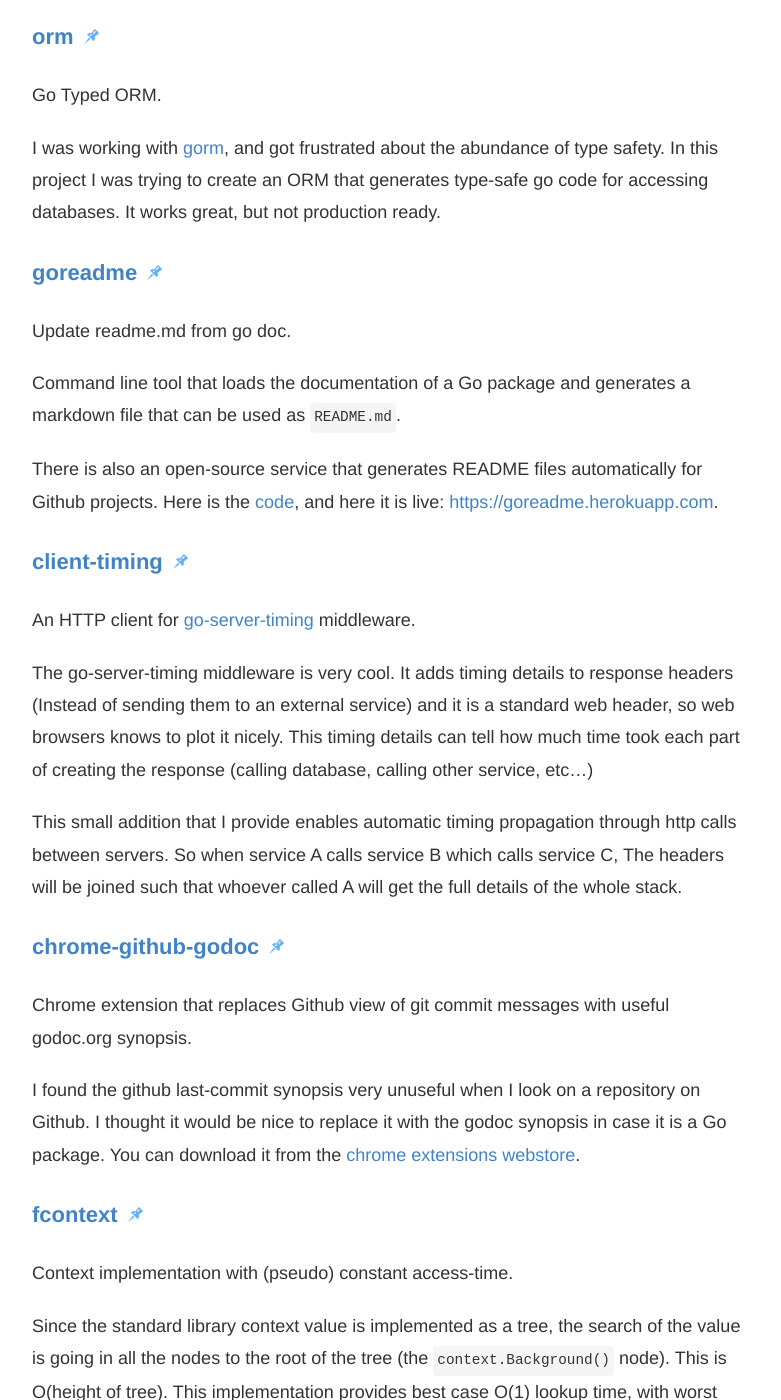
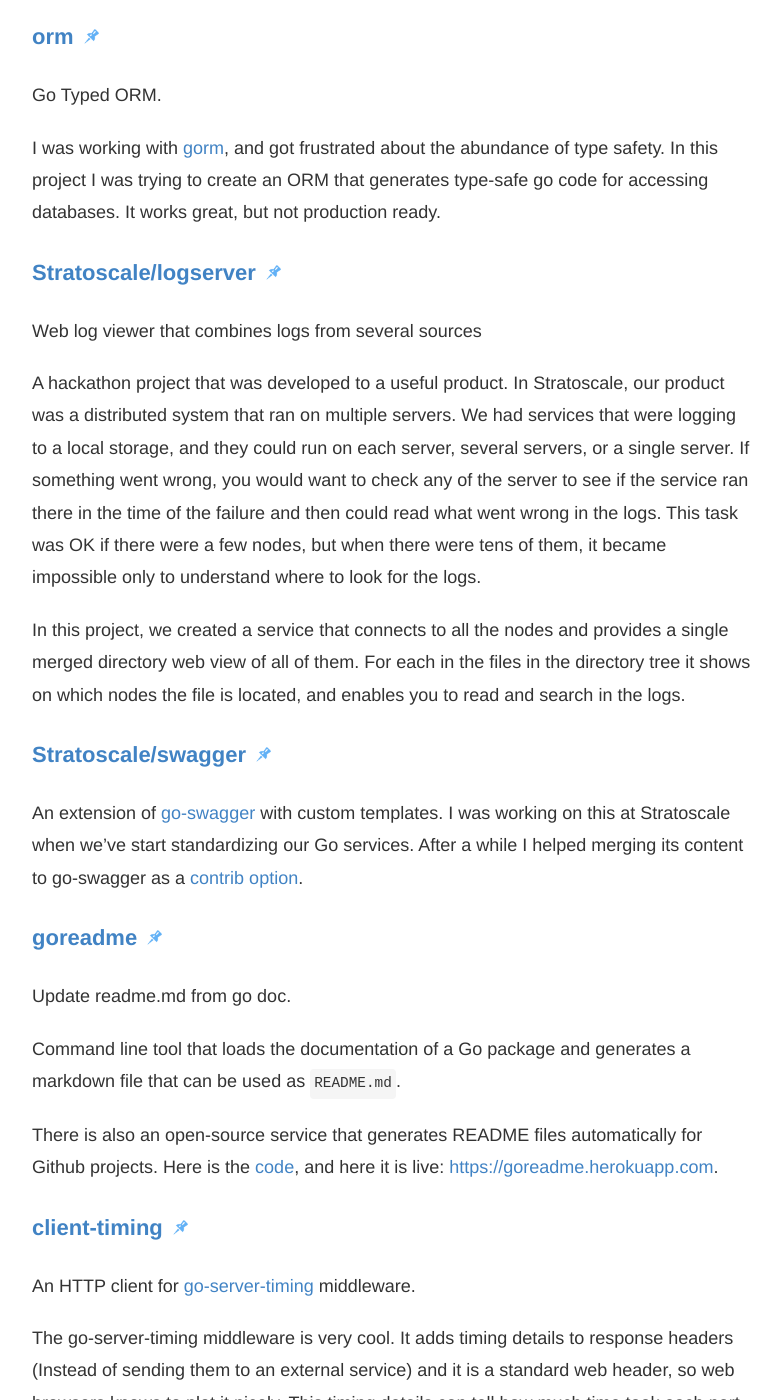
Before and after one commit to posener/posener.github.io, a Jekyll site: the page built from about.md, in a window 1280 px wide and 1400 px high, scrolled down 2083 px. Shown: the whole window, without its empty margins (248-1029 px from the left). Built offline with Jekyll 4.4.1, drawn with Linux system fonts in a browser that asks for light colours; some of the changed text lies outside the part shown.

Commit message:
Add logserver to about

````diff
--- a/about.md
+++ b/about.md
@@ -18,15 +18,21 @@
 
 > Bash completion written in go + bash completion for go command.
 
-My most popular creation, mainly because it is used by [hashicorp](https://github.com/hashicorp) in some of their products. It enables a go binary to bash-complete itself (or other binary). All the completion logic is done in Go code. The way it works is that when the completion is needed, the same binary runs with special environment variables, and it then functions as completion logic for the shell.
+My most popular creation, mainly because it is used by [hashicorp](https://github.com/hashicorp) in some of
+their products. It enables a go binary to bash-complete itself (or other binary). All the completion logic is
+done in Go code. The way it works is that when the completion is needed, the same binary runs with special
+environment variables, and it then functions as completion logic for the shell.
 
-A bonus package in this project is [`gocomplete`](https://github.com/posener/complete/tree/master/gocomplete) which is bash completion for the Go command line, written in Go.
+A bonus package in this project is [`gocomplete`](https://github.com/posener/complete/tree/master/gocomplete)
+which is bash completion for the Go command line, written in Go.
 
 ### [gitfs](https://github.com/posener/gitfs)
 
 > A complete solution for static files in Go code.
 
-I thought it would be nice to be able to import static file without the burden of `go generate` command any time they are changed. In this project I'm using mostly Github APIs to get static files the program wants to open. The usage is as simple as:
+I thought it would be nice to be able to import static file without the burden of `go generate` command any time
+they are changed. In this project I'm using mostly Github APIs to get static files the program wants to open.
+The usage is as simple as:
 
 ```go
 fs, err := gitfs.New("github.com/user/repo/path@version")
@@ -37,63 +43,107 @@
 
 One of the nice things here is that the `fs` object is an implementation of the standard `http.FileSystem` interface.
 
-I then extended the library to be able to load the files from local directory for development purposes. And then extended it to convert the filesystem to be contained in a Go file that enables binary packing of the filesystem. Transiting from either of these modes is automatic.
+I then extended the library to be able to load the files from local directory for development purposes. And then
+extended it to convert the filesystem to be contained in a Go file that enables binary packing of the
+filesystem. Transiting from either of these modes is automatic.
 
-This library also contains some `http.FileSystem` goodies in the [fsutil](https://github.com/posener/gitfs/tree/master/fsutil) package, which enable walking over the files in the filesystem and loading Go templates from them - they can be used with any implementation of `http.FileSystem`.
+This library also contains some `http.FileSystem` goodies in the
+[fsutil](https://github.com/posener/gitfs/tree/master/fsutil) package, which enable walking over the files in
+the filesystem and loading Go templates from them - they can be used with any implementation of
+`http.FileSystem`.
 
 ### [h2conn](https://github.com/posener/h2conn)
 
 > HTTP2 client-server full-duplex connection.
 
-A wrapper around Go's standard http2 functions, that provide a simple reader and writer interfaces for using both on the server side and the client side.
+A wrapper around Go's standard http2 functions, that provide a simple reader and writer interfaces for using
+both on the server side and the client side.
 
 ### [wstest](https://github.com/posener/wstest)
 
 > Go websocket client for unit testing of a websocket handler.
 
-If you have a Gorilla websocket handler, and want to test it without starting the server (similar to the http testing in Go), this package is for you.
+If you have a Gorilla websocket handler, and want to test it without starting the server (similar to the http
+testing in Go), this package is for you.
 
 ### [orm](https://github.com/posener/orm)
 
 > Go Typed ORM.
 
-I was working with [gorm](https://github.com/jinzhu/gorm), and got frustrated about the abundance of type safety. In this project I was trying to create an ORM that generates type-safe go code for accessing databases. It works great, but not production ready.
+I was working with [gorm](https://github.com/jinzhu/gorm), and got frustrated about the abundance of type
+safety. In this project I was trying to create an ORM that generates type-safe go code for accessing
+databases. It works great, but not production ready.
+
+### [Stratoscale/logserver](https://github.com/Stratoscale/logserver)
+
+> Web log viewer that combines logs from several sources
+
+A hackathon project that was developed to a useful product.
+In Stratoscale, our product was a distributed system that ran on multiple servers.
+We had services that were logging to a local storage, and they could run on each server, several servers,
+or a single server. If something went wrong, you would want to check any of the server to see if the service
+ran there in the time of the failure and then could read what went wrong in the logs.
+This task was OK if there were a few nodes, but when there were tens of them, it became impossible only to
+understand where to look for the logs.
+
+In this project, we created a service that connects to all the nodes and provides a single merged directory
+web view of all of them. For each in the files in the directory tree it shows on which nodes the file is
+located, and enables you to read and search in the logs.
+
+### [Stratoscale/swagger](https://github.com/Stratoscale/swagger)
+
+An extension of [go-swagger](https://github.com/go-swagger/go-swagger) with custom templates. I was working on
+this at Stratoscale when we've start standardizing our Go services. After a while I helped merging its content
+to go-swagger as a [contrib option](https://github.com/go-swagger/go-swagger/tree/94886a08ebe16708d905b36452d457d7a69b907f/generator/templates/contrib/stratoscale).
 
 ### [goreadme](https://github.com/posener/goreadme)
 
 > Update readme.md from go doc.
 
-Command line tool that loads the documentation of a Go package and generates a markdown file that can be used as `README.md`.
+Command line tool that loads the documentation of a Go package and generates a markdown file that can be used
+as `README.md`.
 
-There is also an open-source service that generates README files automatically for Github projects. Here is the [code](https://github.com/posener/goreadme-server), and here it is live: [https://goreadme.herokuapp.com](https://goreadme.herokuapp.com).
+There is also an open-source service that generates README files automatically for Github projects. Here is the
+[code](https://github.com/posener/goreadme-server), and here it is live:
+[https://goreadme.herokuapp.com](https://goreadme.herokuapp.com).
 
 ### [client-timing](https://github.com/posener/client-timing)
 
 > An HTTP client for [go-server-timing](https://github.com/mitchellh/go-server-timing) middleware.
 
-The go-server-timing middleware is very cool. It adds timing details to response headers (Instead of sending them to an external service) and it is a standard web header, so web browsers knows to plot it nicely. This timing details can tell how much time took each part of creating the response (calling database, calling other service, etc…)
+The go-server-timing middleware is very cool. It adds timing details to response headers (Instead of sending
+them to an external service) and it is a standard web header, so web browsers knows to plot it nicely. This
+timing details can tell how much time took each part of creating the response (calling database, calling other
+service, etc…)
 
-This small addition that I provide enables automatic timing propagation through http calls between servers. So when service A calls service B which calls service C, The headers will be joined such that whoever called A will get the full details of the whole stack.
+This small addition that I provide enables automatic timing propagation through http calls between servers. So
+when service A calls service B which calls service C, The headers will be joined such that whoever called A will
+get the full details of the whole stack.
 
 ### [chrome-github-godoc](https://github.com/posener/chrome-github-godoc)
 
 > Chrome extension that replaces Github view of git commit messages with useful godoc.org synopsis.
 
-I found the github last-commit synopsis very unuseful when I look on a repository on Github. I thought it would be nice to replace it with the godoc synopsis in case it is a Go package.
+I found the github last-commit synopsis very unuseful when I look on a repository on Github. I thought it would
+be nice to replace it with the godoc synopsis in case it is a Go package.
 You can download it from the [chrome extensions webstore](https://chrome.google.com/webstore/detail/github-godoc/fhlenghekakdnaamlbkhhnnhdlpfpfej).
 
 ### [fcontext](https://github.com/posener/fcontext)
 
 > Context implementation with (pseudo) constant access-time.
 
-Since the standard library context value is implemented as a tree, the search of the value is going in all the nodes to the root of the tree (the `context.Background()` node). This is O(height of tree). This implementation provides best case O(1) lookup time, with worst case as the standard implementation. The challenging part is that nodes can only know about values stored in the nodes between them and the root, but not on any other node.
+Since the standard library context value is implemented as a tree, the search of the value is going in all the
+nodes to the root of the tree (the `context.Background()` node). This is O(height of tree). This implementation
+provides best case O(1) lookup time, with worst case as the standard implementation. The challenging part is
+that nodes can only know about values stored in the nodes between them and the root, but not on any other node.
 This implementation is also fully compatible with the standard library context.
 
 ### [contexttest](https://github.com/posener/contexttest)
 
 Test package for context implementations.
 
-If you have a context implementation and you want to test that it provides the same behavior as the standard library context, you can use this package in order to test it.
+If you have a context implementation and you want to test that it provides the same behavior as the standard
+library context, you can use this package in order to test it.
 
 ### [ctxutil](https://github.com/posener/ctxutil)
 
@@ -103,7 +153,8 @@
 
 ### [posener/context](https://github.com/posener/context)
 
-> A proof of concept implementation of scoped context, following my blog post [Goroutine Scoped Context Proposal](https://posener.github.io/goroutine-scoped-context).
+> A proof of concept implementation of scoped context, following my blog post
+> [Goroutine Scoped Context Proposal](https://posener.github.io/goroutine-scoped-context).
 
 ### [tarfs](https://github.com/posener/tarfs)
 
````
Also changed, not shown: other parts of about.md (+0 -4 lines).
